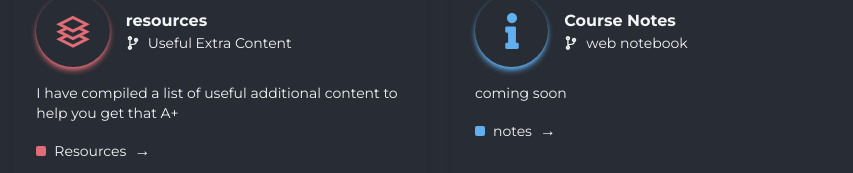
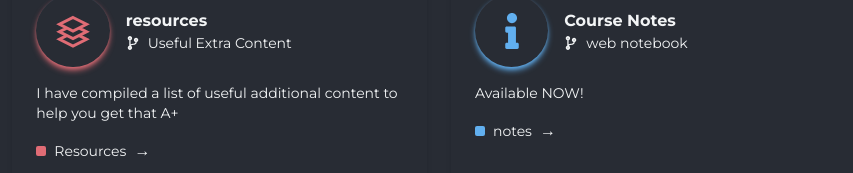
Before and after one commit to marcoboone/personalPortfolio, a Next.js app: page /si in a window 1280 px wide. Shown: the part 443-616 px from the top of the page, without its empty margins (201-1054 px from the left). Built offline with nearby package versions, Linux system fonts and the light colour scheme.

Commit message:
textbook just dropped

```diff
--- a/src/app/si/page.jsx
+++ b/src/app/si/page.jsx
@@ -140,10 +140,10 @@ const SI = () => {
             </span>
             </div>
             </div>
-            <p className = "text-sm">coming soon</p>
+            <p className = "text-sm">Available NOW!</p>
             <div className = "group flex gap-2 items-center">
                 <div className = " rounded-sm w-[10px] h-[10px] bg-atomblue group-hover:animate-spin"></div>
-                <Link href = "/si" className = "text-sm">notes</Link>
+                <Link href = "textbook.pdf" className = "text-sm">notes</Link>
                 <span className = "group-hover:ml-2 transition-all duration-150 ease-in-out">&rarr;</span>
             </div>
 
```
Also changed, not shown: 1 other file (tests, documents, lock files or other folders).
